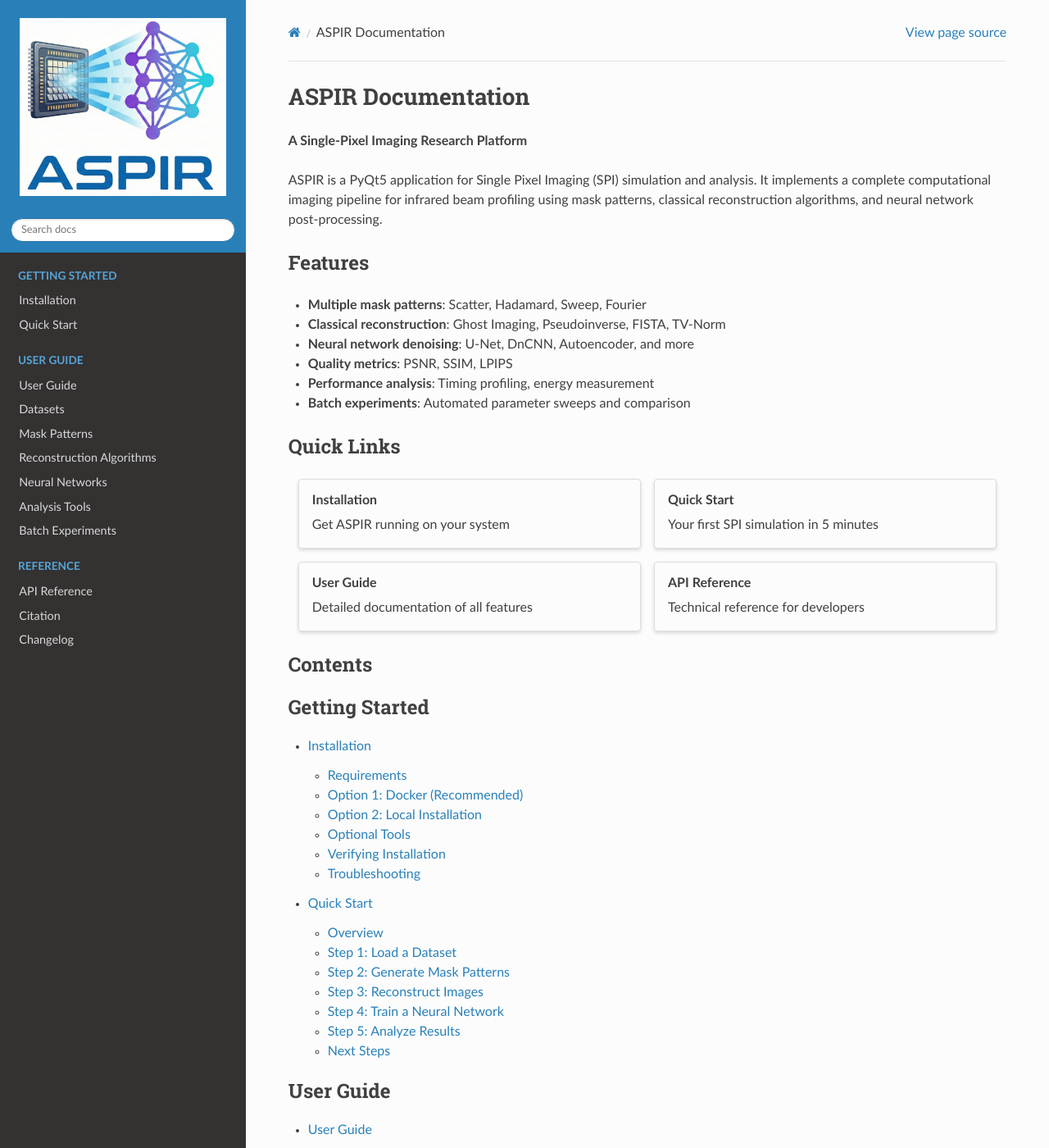
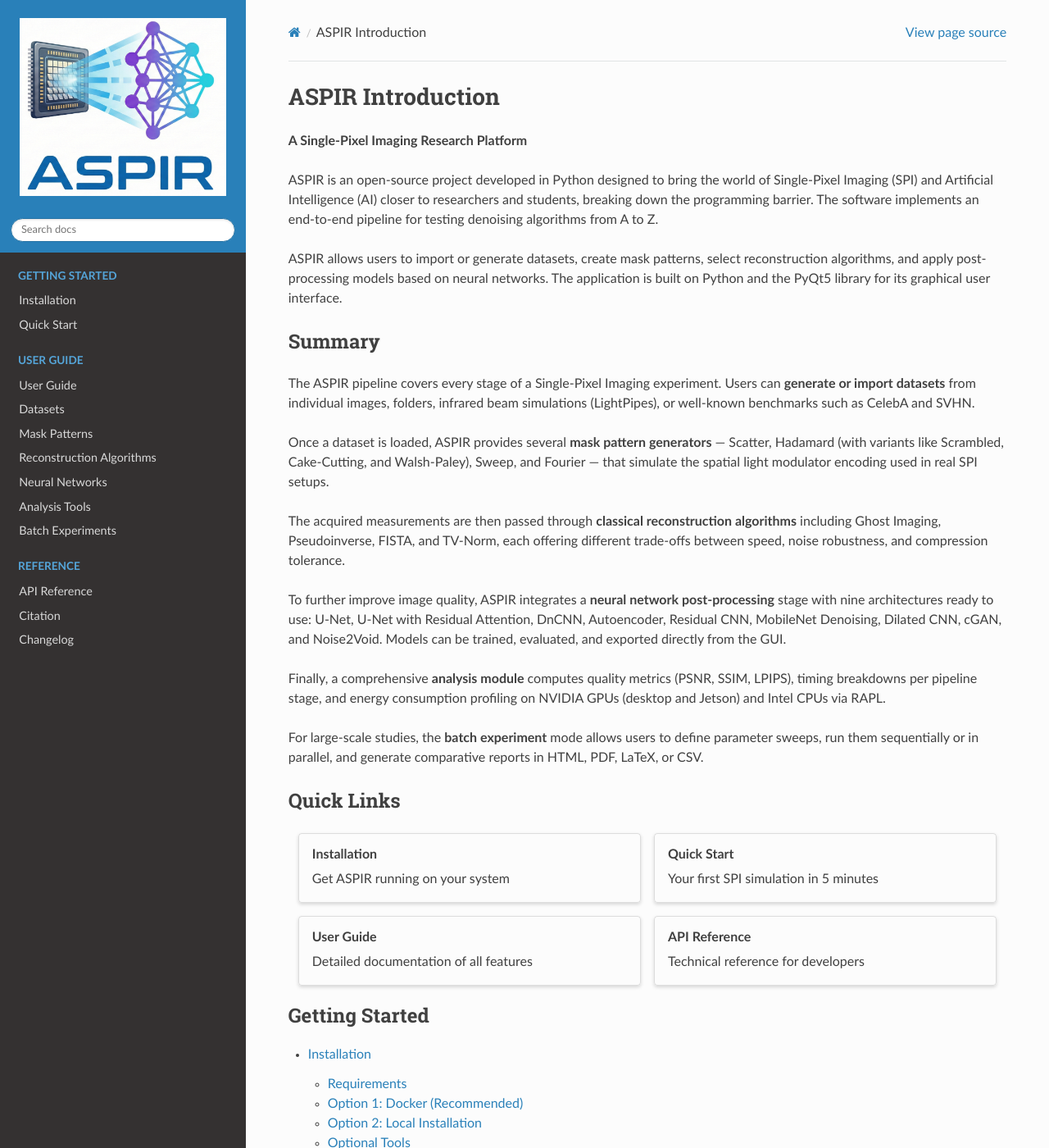
Before and after one commit to Xarlie123/aspir, a Sphinx documentation site: the page built from docs/index.md, in a window 1280 px wide and 1400 px high. Shown: the whole window at 82% size. Built offline with Sphinx 7.4.7 and the Read the Docs theme 3.1.0, drawn with Linux system fonts in a browser that asks for light colours.

Commit message:
Updated index web

````diff
--- a/docs/index.md
+++ b/docs/index.md
@@ -1,17 +1,24 @@
-# ASPIR Documentation
+# ASPIR Introduction
 
 **A Single-Pixel Imaging Research Platform**
 
-ASPIR is a PyQt5 application for Single Pixel Imaging (SPI) simulation and analysis. It implements a complete computational imaging pipeline for infrared beam profiling using mask patterns, classical reconstruction algorithms, and neural network post-processing.
+ASPIR is an open-source project developed in Python designed to bring the world of Single-Pixel Imaging (SPI) and Artificial Intelligence (AI) closer to researchers and students, breaking down the programming barrier. The software implements an end-to-end pipeline for testing denoising algorithms from A to Z.
 
-## Features
+ASPIR allows users to import or generate datasets, create mask patterns, select reconstruction algorithms, and apply post-processing models based on neural networks. The application is built on Python and the PyQt5 library for its graphical user interface.
 
-- **Multiple mask patterns**: Scatter, Hadamard, Sweep, Fourier
-- **Classical reconstruction**: Ghost Imaging, Pseudoinverse, FISTA, TV-Norm
-- **Neural network denoising**: U-Net, DnCNN, Autoencoder, and more
-- **Quality metrics**: PSNR, SSIM, LPIPS
-- **Performance analysis**: Timing profiling, energy measurement
-- **Batch experiments**: Automated parameter sweeps and comparison
+## Summary
+
+The ASPIR pipeline covers every stage of a Single-Pixel Imaging experiment. Users can **generate or import datasets** from individual images, folders, infrared beam simulations (LightPipes), or well-known benchmarks such as CelebA and SVHN.
+
+Once a dataset is loaded, ASPIR provides several **mask pattern generators** — Scatter, Hadamard (with variants like Scrambled, Cake-Cutting, and Walsh-Paley), Sweep, and Fourier — that simulate the spatial light modulator encoding used in real SPI setups.
+
+The acquired measurements are then passed through **classical reconstruction algorithms** including Ghost Imaging, Pseudoinverse, FISTA, and TV-Norm, each offering different trade-offs between speed, noise robustness, and compression tolerance.
+
+To further improve image quality, ASPIR integrates a **neural network post-processing** stage with nine architectures ready to use: U-Net, U-Net with Residual Attention, DnCNN, Autoencoder, Residual CNN, MobileNet Denoising, Dilated CNN, cGAN, and Noise2Void. Models can be trained, evaluated, and exported directly from the GUI.
+
+Finally, a comprehensive **analysis module** computes quality metrics (PSNR, SSIM, LPIPS), timing breakdowns per pipeline stage, and energy consumption profiling on NVIDIA GPUs (desktop and Jetson) and Intel CPUs via RAPL.
+
+For large-scale studies, the **batch experiment** mode allows users to define parameter sweeps, run them sequentially or in parallel, and generate comparative reports in HTML, PDF, LaTeX, or CSV.
 
 ## Quick Links
 
@@ -47,8 +54,6 @@ Technical reference for developers
 :::
 
 ::::
-
-## Contents
 
 ```{toctree}
 :maxdepth: 2
````
